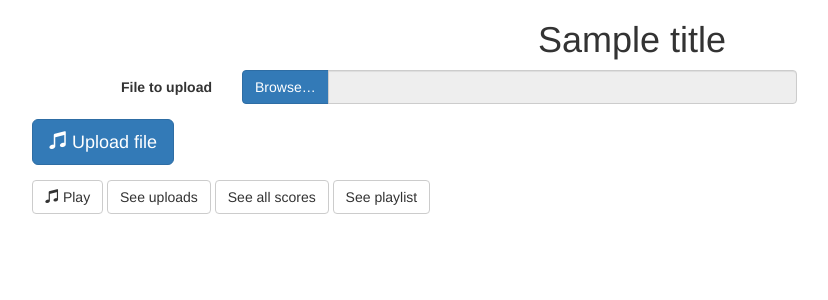
After one commit to andywis/digital-music-stand, a Flask app: template dms/templates/upload.html in a window 1280 px wide. The commit adds this page. Shown: the top 300 px of the page, without its empty margins (23-851 px from the left). Run offline with Flask 2, Linux system fonts and the light colour scheme; the template is opened without the code that fills it: most values are stand-ins (such as "Sample title", 1, 10 or a date in 2020).

Commit message:
HTML side of upload form.

```diff
--- a/dms/templates/playlist.html
+++ b/dms/templates/playlist.html
@@ -89,7 +89,7 @@
                 <div class="form-group">
                     <a href="/p/0" class="btn btn-default" role="button">
                         <span class="glyphicon glyphicon-music" aria-hidden="true"></span> Play</a>
-                    <a href="#/scores" class="btn btn-default disabled" role="button">Upload a file</a>
+                    <a href="/upload" class="btn btn-default" role="button">Upload a file</a>
                     <a href="/uploads" class="btn btn-default" role="button">See uploads</a>
                     <a href="/scores" class="btn btn-default" role="button">See all scores</a>
                     {# <a href="/playlist" class="btn btn-default" role="button">See playlist</a> #}
--- a/dms/templates/scores.html
+++ b/dms/templates/scores.html
@@ -26,7 +26,7 @@
                 <div class="form-group">
                     <a href="/p/0" class="btn btn-default" role="button">
                         <span class="glyphicon glyphicon-music" aria-hidden="true"></span> Play</a>
-                    <a href="#/scores" class="btn btn-default disabled" role="button">Upload a file</a>
+                    <a href="/upload" class="btn btn-default" role="button">Upload a file</a>
                     <a href="/uploads" class="btn btn-default" role="button">See uploads</a>
                     {# <a href="/scores" class="btn btn-default" role="button">See all scores</a> #}
                     <a href="/playlist" class="btn btn-default" role="button">See playlist</a>
--- /dev/null
+++ b/dms/templates/upload.html
@@ -0,0 +1,42 @@
+{% extends "base_settings.html" %}
+{% block content %}
+        <div class="container">
+            <div class="container text-center">
+                <h1>{{ title }}</h1>
+            </div>
+
+            <form method="post" action="" class="form-horizontal" enctype="multipart/form-data">
+
+                <div class="form-group">
+                    <label for="dd1" class="col-md-2 control-label">File to upload</label>
+                    <div class="col-md-6">
+                        <div class="input-group">
+                            <label class="input-group-btn">
+                                <span class="btn btn-primary">
+                                    Browse&hellip;
+                                    <input type="file" name="fileinp1" style="display: none;">
+                                </span>
+                            </label>
+                            <input type="text" title="" class="form-control" readonly>
+                        </div>
+                    </div>
+                </div>
+
+                <div class="form-group">
+                    <button type="submit" class="btn btn-primary btn-lg">
+                        <span class="glyphicon glyphicon-music" aria-hidden="true"></span>
+                        Upload file
+                    </button>
+                </div>
+
+                <div class="form-group">
+                    <a href="/p/0" class="btn btn-default" role="button">
+                        <span class="glyphicon glyphicon-music" aria-hidden="true"></span> Play</a>
+                    {# <a href="/upload" class="btn btn-default d" role="button">Upload a file</a> #}
+                    <a href="/uploads" class="btn btn-default" role="button">See uploads</a>
+                    <a href="/scores" class="btn btn-default" role="button">See all scores</a>
+                    <a href="/playlist" class="btn btn-default" role="button">See playlist</a>
+                </div>
+            </form>
+        </div>
+{% endblock %}
--- a/dms/templates/uploads.html
+++ b/dms/templates/uploads.html
@@ -50,7 +50,7 @@
                 <div class="form-group">
                     <a href="/p/0" class="btn btn-default" role="button">
                         <span class="glyphicon glyphicon-music" aria-hidden="true"></span> Play</a>
-                    <a href="#/scores" class="btn btn-default disabled" role="button">Upload a file</a>
+                    <a href="/upload" class="btn btn-default" role="button">Upload a file</a>
                     {# <a href="/uploads" class="btn btn-default" role="button">See uploads</a> #}
                     <a href="/scores" class="btn btn-default" role="button">See all scores</a>
                     <a href="/playlist" class="btn btn-default" role="button">See playlist</a>
```
Also changed, not shown: dms/templates/file_uploaded.html (added, +23 -0 lines), static-assets/upload_form.js (added, +22 -0 lines).
